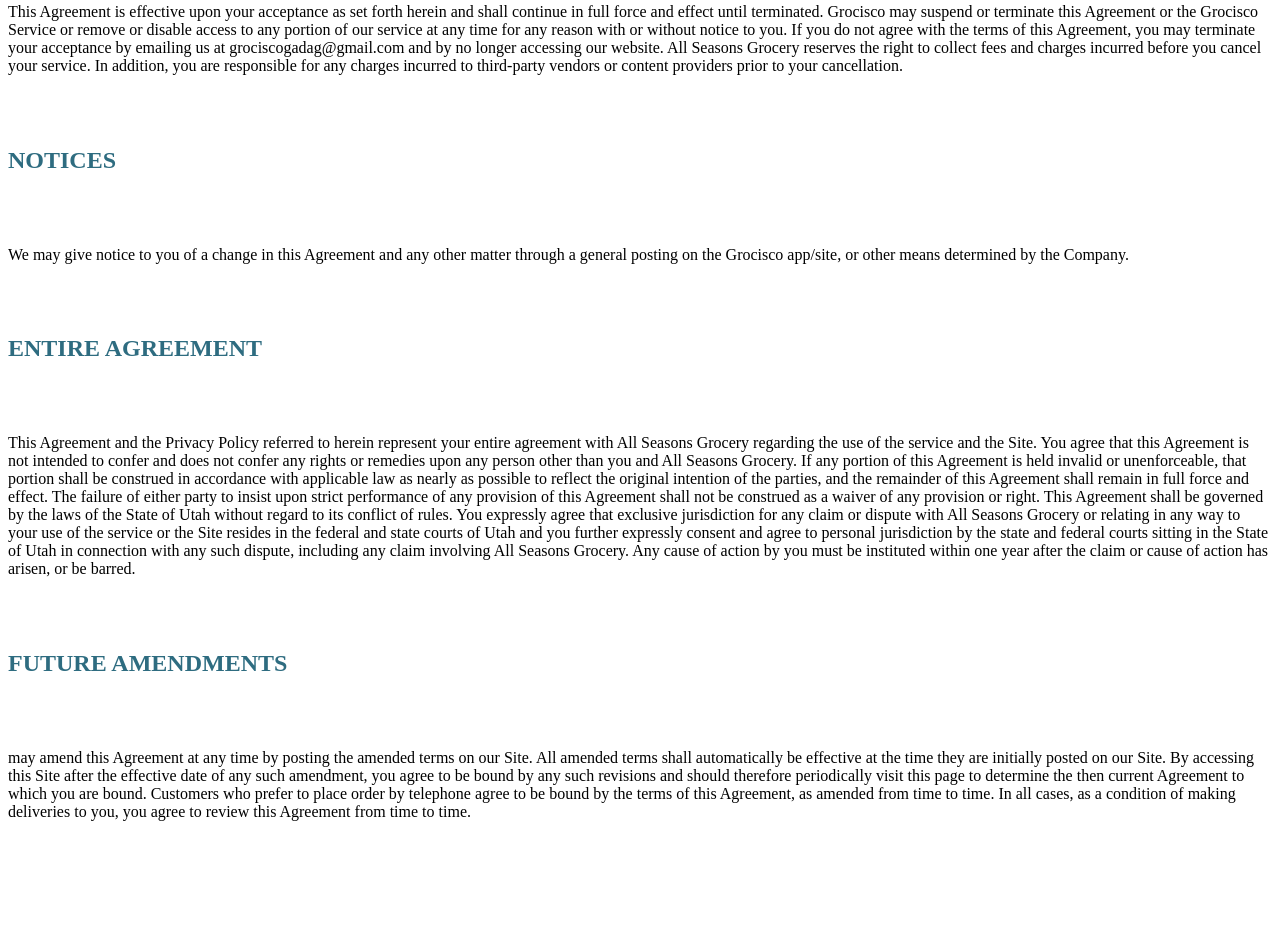
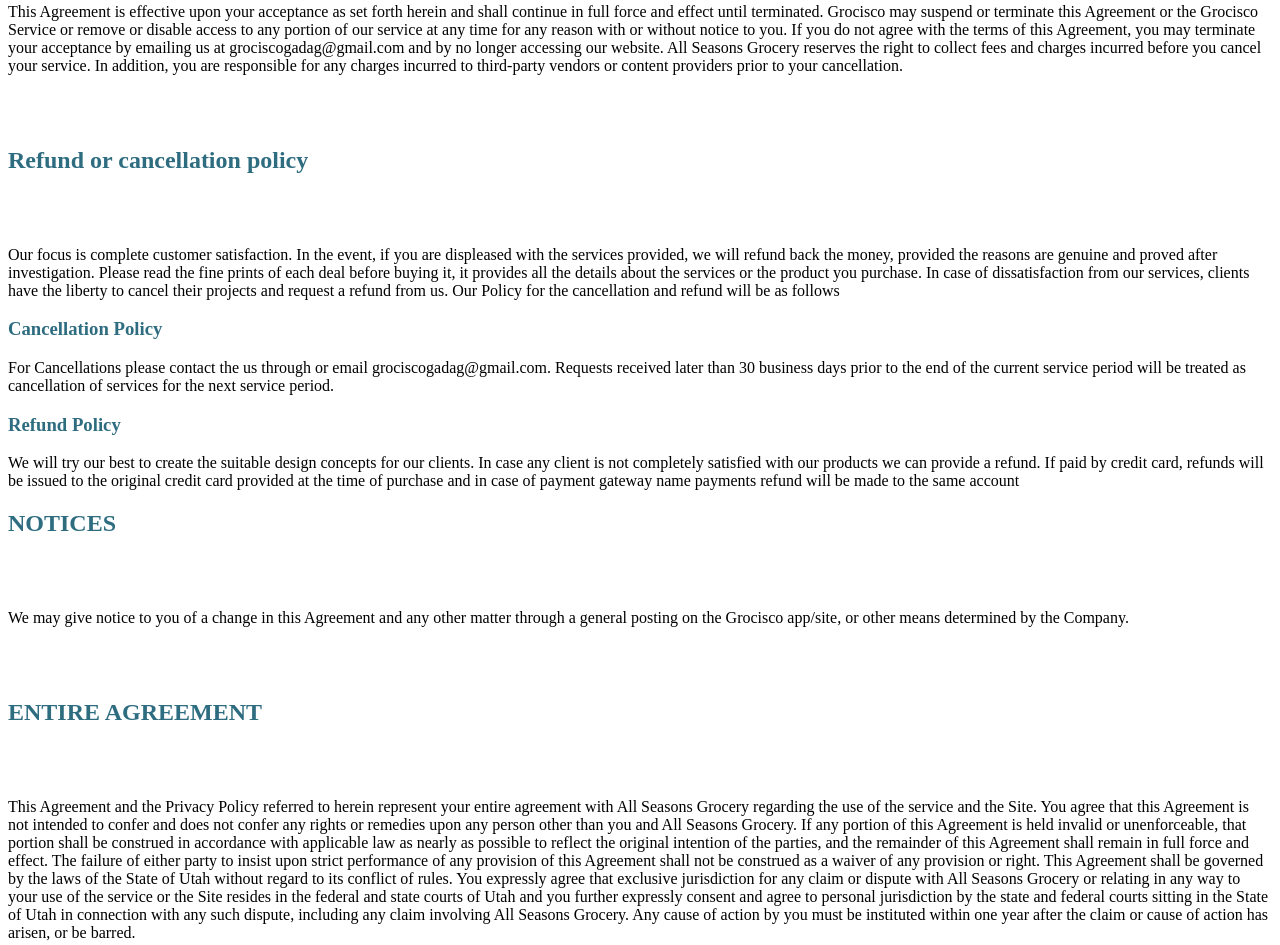
Before and after one commit to Suprith461/GrociscoTermsAndConditions, a plain HTML site: page index.html in a window 1280 px wide. Shown: the part 3059-4004 px from the top of the page. Drawn offline with Linux system fonts and the light colour scheme.

Commit message:
Update index.html

```diff
--- a/index.html
+++ b/index.html
@@ -79,9 +79,28 @@
 
 <h2 style="color: #2e6c80;">MISCELLANEOUS</h2><br/><br/>
 <p>This Agreement is effective upon your acceptance as set forth herein and shall continue in full force and effect until terminated. Grocisco may suspend or terminate this Agreement or the Grocisco Service or remove or disable access to any portion of our service at any time for any reason with or without notice to you. If you do not agree with the terms of this Agreement, you may terminate your acceptance by emailing us at grociscogadag@gmail.com and by no longer accessing our website. All Seasons Grocery reserves the right to collect fees and charges incurred before you cancel your service. In addition, you are responsible for any charges incurred to third-party vendors or content providers prior to your cancellation.</p>
+<br/><br/>
+<h2 style="color: #2e6c80;">Refund or cancellation policy</h2>
+<br/><br/>
+<p>Our focus is complete customer satisfaction. In the event, if you are displeased with the services provided, we will refund back the money, provided the reasons are genuine and proved after investigation. Please read the fine prints of each deal before buying it, it provides all the details about the services or the product you purchase.
 
+    In case of dissatisfaction from our services, clients have the liberty to cancel their projects and request a refund from us. Our Policy for the cancellation and refund will be as follows
+    </p>
 
-<br/><br/>
+<h3 style="color: #2e6c80;">Cancellation Policy</h3>
+<p>For Cancellations please contact the us through or email grociscogadag@gmail.com.
+
+    Requests received later than 30 business days prior to the end of the current service period will be treated as cancellation of services for the next service period.
+
+    </p>
+
+    <h3 style="color: #2e6c80;">Refund Policy</h3>
+    <p>We will try our best to create the suitable design concepts for our clients.
+
+        In case any client is not completely satisfied with our products we can provide a refund.
+
+        If paid by credit card, refunds will be issued to the original credit card provided at the time of purchase and in case of payment gateway name payments refund will be made to the same account
+        </p>
 
 <h2 style="color: #2e6c80;">NOTICES</h2><br/><br/>
 <p>We may give notice to you of a change in this Agreement and any other matter through a general posting on the Grocisco app/site, or other means determined by the Company.</p>
```
